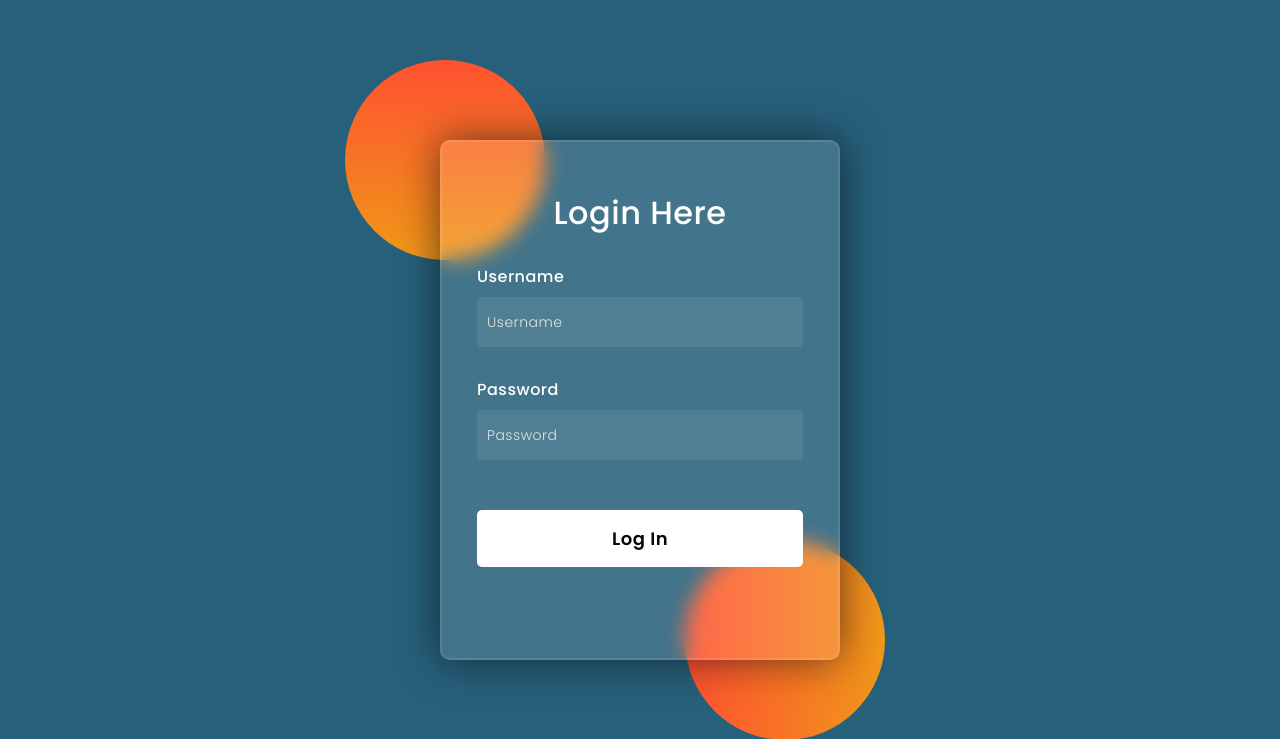
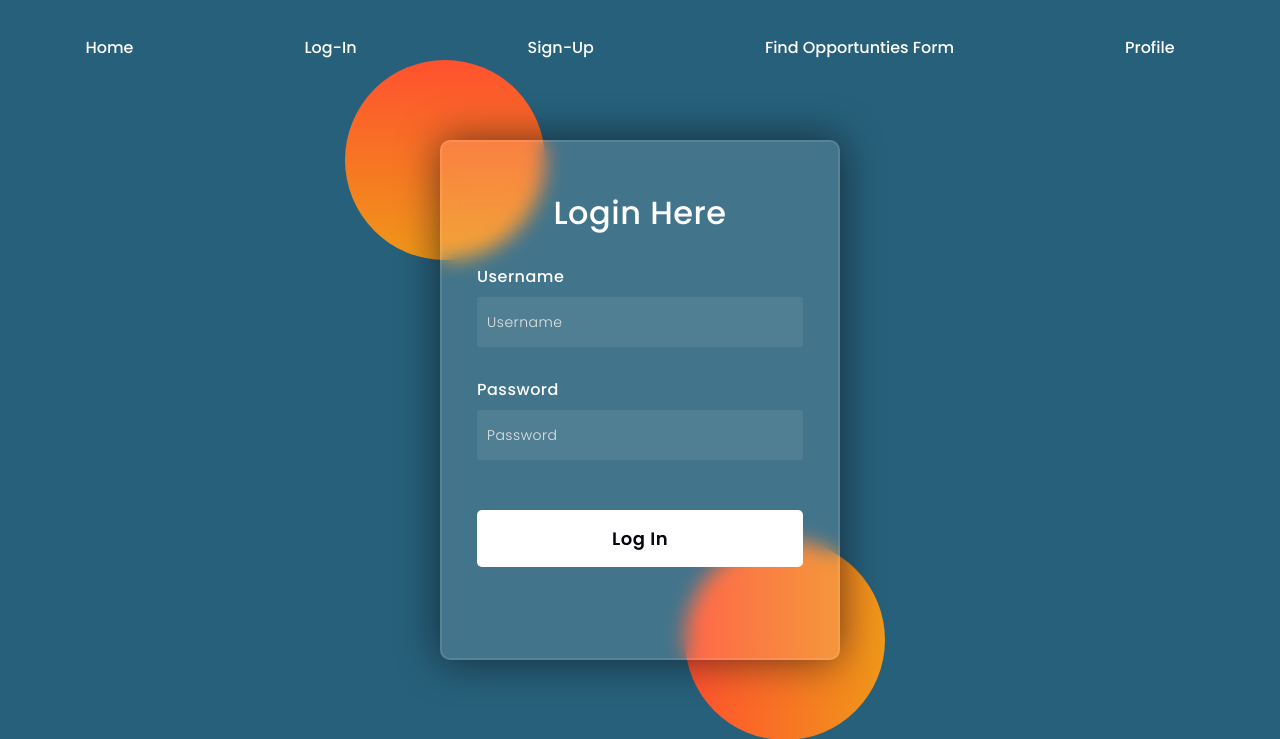
Before and after one commit to AggravatedDonald/DevpostFrey, a Node server app: template views/login.html in a window 1280 px wide. Shown: the top 739 px of the page. Run offline with Node 20, Linux system fonts and the light colour scheme; the template is opened without the code that fills it, so the values that code supplies are empty; some libraries are stand-ins or nearby versions.

Commit message:
Update login.html

```diff
--- a/views/login.html
+++ b/views/login.html
@@ -131,10 +131,33 @@ button{
 .social i{
   margin-right: 4px;
 }
+.nav-items {
+    font-family: 'Poppins',sans-serif;
+    display: flex;
+    justify-content: space-around;
+    align-items: center;
+    background-color: #27607a;
+    margin-right: 20px;
+    }
+
+.nav-items a {
+    text-decoration: none;
+    color: rgb(255, 255, 255);
+      padding: 35px 20px;
+    }
 
     </style>
 </head>
 <body>
+    <header>
+        <nav class="nav-items">
+            <a href="#">Home</a>
+            <a href="#">Log-In</a>
+            <a href="#">Sign-Up</a>
+            <a href="#">Find Opportunties Form</a>
+            <a href="#">Profile</a>
+        </nav>
+    </header>
     <div class="background">
         <div class="shape"></div>
         <div class="shape"></div>
```
